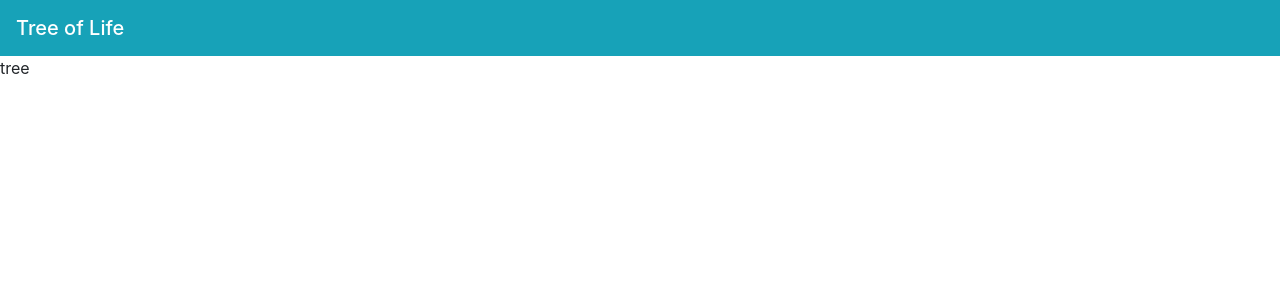
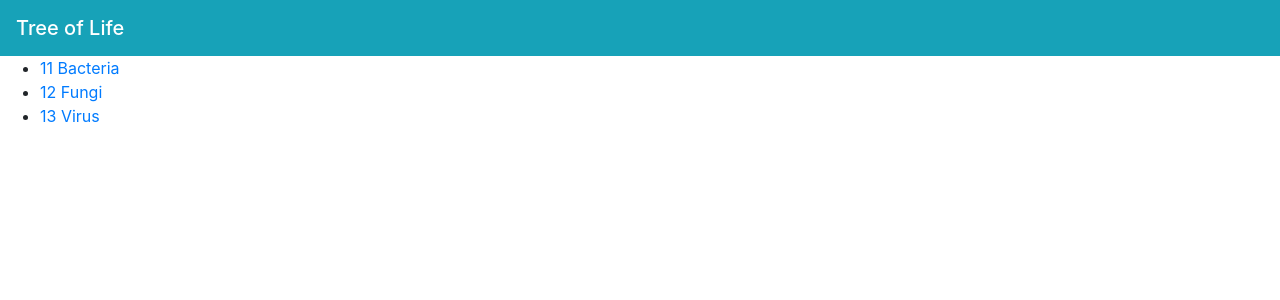
Before and after one commit to erictakahashi/Tree-of-Life, an Angular app: page /tree in a window 1280 px wide. Shown: the top 300 px of the page. Built offline with nearby package versions, Linux system fonts and the light colour scheme.

Commit message:
Create some tree mocked data and set route for the tree node page

```diff
--- a/src/app/app-routing.module.ts
+++ b/src/app/app-routing.module.ts
@@ -1,10 +1,12 @@
 import { NgModule } from '@angular/core';
 import { RouterModule, Routes } from '@angular/router';
 import { TreeComponent } from './tree/tree.component'
+import { TreeNodeComponent } from './tree-node/tree-node.component'
 
 const routes: Routes = [
   { path: '', redirectTo: '/tree', pathMatch: 'full' },
-  { path: 'tree', component: TreeComponent }
+  { path: 'tree', component: TreeComponent },
+  { path: 'node/:id', component: TreeNodeComponent }
 ];
 
 @NgModule({
--- a/src/app/tree.service.ts
+++ b/src/app/tree.service.ts
@@ -8,8 +8,13 @@ export class TreeService {
 
   constructor() { }
 
-  getTree(): Observable<string>{
-    return of("tree");
+  getTree(): Observable<Object[]>{
+    let tree = [
+      { id: 11, name: 'Bacteria' },
+      { id: 12, name: 'Fungi' },
+      { id: 13, name: 'Virus' }
+    ];
+    return of(tree);
   }
 
 }
--- a/src/app/tree/tree.component.html
+++ b/src/app/tree/tree.component.html
@@ -1,3 +1,7 @@
-<p>
-  {{tree}}
-</p>
+<ul>
+  <li *ngFor="let treeNode of tree" (click)="onNodeSelect(treeNode)">
+    <a routerLink="/node/{{treeNode.id}}">
+      <span>{{treeNode.id}}</span> {{treeNode.name}}
+    </a>
+  </li>
+</ul>
--- a/src/app/tree/tree.component.ts
+++ b/src/app/tree/tree.component.ts
@@ -8,7 +8,7 @@ import { TreeService } from '../tree.service.js';
 })
 export class TreeComponent implements OnInit {
 
-  tree: string;
+  tree: Object[];
 
   constructor(private treeService: TreeService) { }
 
```
